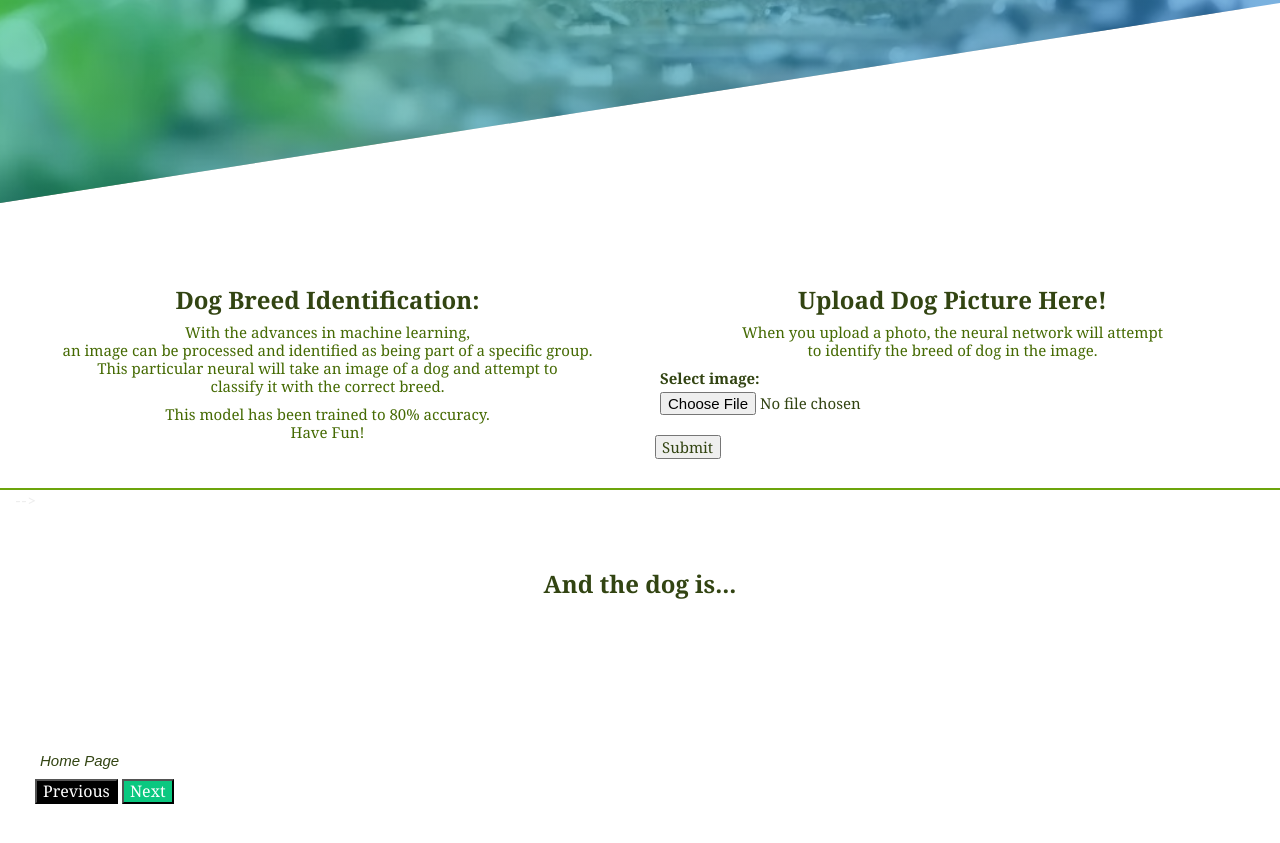
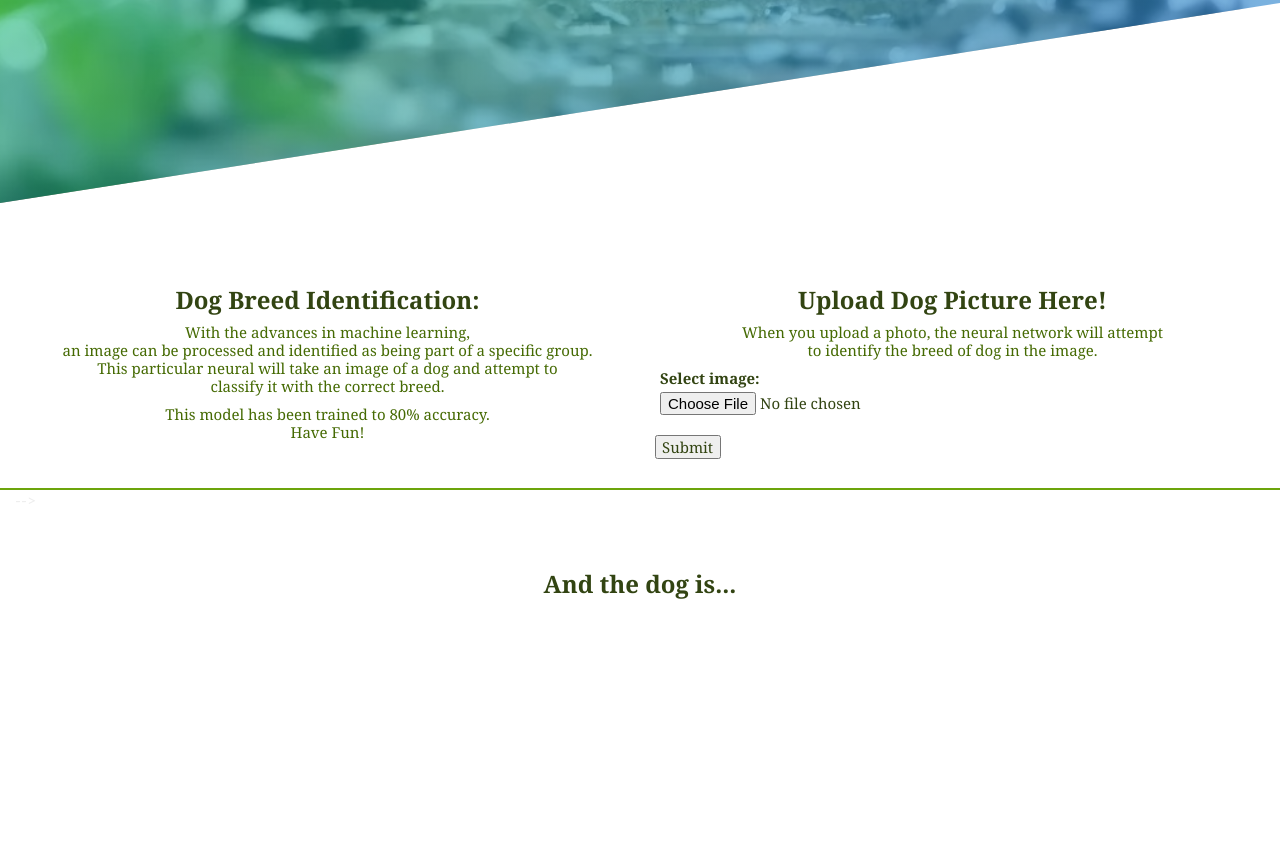
Before and after one commit to EmilyManchego-Stillwell/Dog_Breed_Categorization, a plain HTML site: page Possible_Web_Page_Modifications/index.html in a window 1280 px wide. Shown: the part 643-1486 px from the top of the page. Before the commit the page ends 1447 px from the top, so only its background shows below. Drawn offline with nearby package versions, Linux system fonts and the light colour scheme.

Commit message:
Website updates.

```diff
--- a/Possible_Web_Page_Modifications/index.html
+++ b/Possible_Web_Page_Modifications/index.html
@@ -29,25 +29,7 @@
       <a href="#" class="btn btn-white btn-animated">Discover your Dog</a>
     </div>
   </header>
-  <!-- <div class="container-fluid">
-  </div>
 
-  <div class="jumbotron"></div>
-    <h1 class="display-2">So You Think You Know Your Dog</h1>
-  <div class="brd-box">
-    <div class="row">
-      <div class="col-md-12">
-        <h3 class="purpose">Purpose:</h3>
-        <p class="purpose">
-          Has anyone ever asked you what kind of dog you have, but you really don't know what to tell them?
-          Or have you ever been anywhere and ran across a dog that you didn't know what it was but wanted to?
-          Then our dog breed identifier might be right for you!
-        </p>
-      </div>
-    </div>
-    <div class="container-fluid">
-    </div>
-  </div> -->
   <div class="container-fluid" id="dog_input">
     <div class="col-md-6">
       <h3 class="dbi">Dog Breed Identification:</h3>
@@ -81,24 +63,9 @@
       <h3 class="results">And the dog is...</h3>
       <!-- Pop up image of uploaded dog -->
       <!-- Create label of result, which dog breed -->
- </div>
+    </div>
   </div>
-
-  <div class="container">
-		<div class="no-box">
-			<span class="page">Home Page</span>
-		</div>
-
-		<button class="prev_btn" onclick="prev()">
-			Previous
-		</button>
-
-		<button class="next_btn" onclick="next()">
-			Next
-		</button>
-	</div>
-
-  <script src="static/css/js/button.js"></script>
+  <footer></footer>
 
 </body>
 </html>
--- a/Possible_Web_Page_Modifications/static/css/main.css
+++ b/Possible_Web_Page_Modifications/static/css/main.css
@@ -105,32 +105,6 @@ body {
   font-size: 14px;
 }
 
-
-
-
-
-  /* .class.container {
-    background-color: #6ca40c;
-    color: white;
-  }
-  .display-2 {
-    text-align: center;
-    font-family:Georgia, 'Times New Roman', Times, serif;
-    font-weight: bold;
-  }
-  .jumbotron {
-    text-align: center;
-    font-family:Georgia, 'Times New Roman', Times, serif;
-    font-weight: bold;
-    background-size: contain;
-    background-repeat: no-repeat;
-    background-position: center;
-    min-height: 300px;
-    background-color:white;
-    color: #6ca40c;
-  } */
-
-
  /* Body */
   .brd-box {
     border-bottom: 2px solid #6ca40c;
@@ -217,42 +191,6 @@ body {
     color: #324412;
   }
 
-/*previous/next*/
-  .container {
-    margin-top: 100px;
-    margin-left: 20px;
+  footer {
+    margin-bottom: 360px;
   }
-
-  .no-box {
-    padding-left: 5px;
-    font-size: 60px;
-    color: #324412;
-  }
-
-  span {
-    font-size: 15px;
-    font-style: italic;
-    font-family: Arial, Helvetica, sans-serif;
-  }
-
-  .prev_btn {
-    background-color: black;
-    color: white;
-    font-family: Georgia, 'Times New Roman', Times, serif;
-  }
-
-  .next_btn {
-    background-color: #0ac880;
-    color: white;
-    font-family: Georgia, 'Times New Roman', Times, serif;
-  }
-
-  .prev_btn:hover {
-    background-color: #ddd;
-    color: black;
-  }
-
-  .next_btn:hover {
-    background-color: #ddd;
-    color: black;
-  }
```
